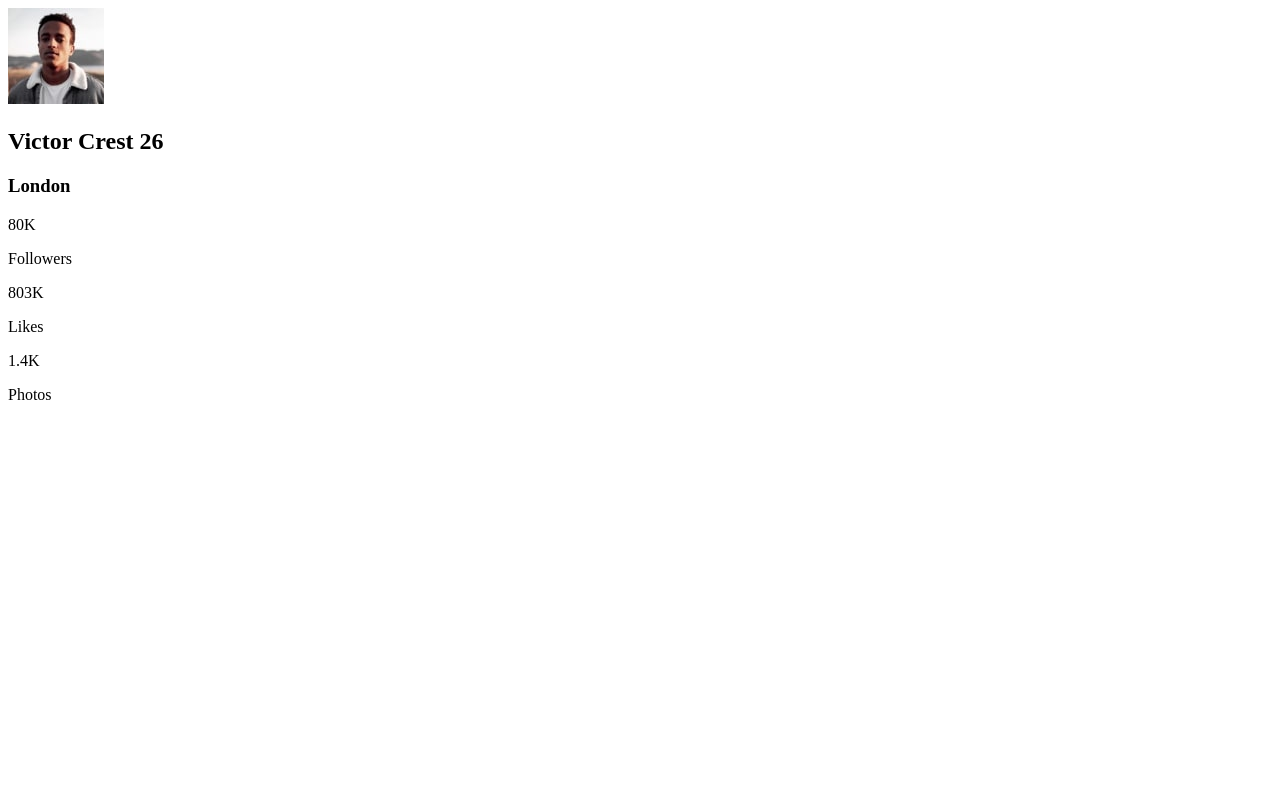
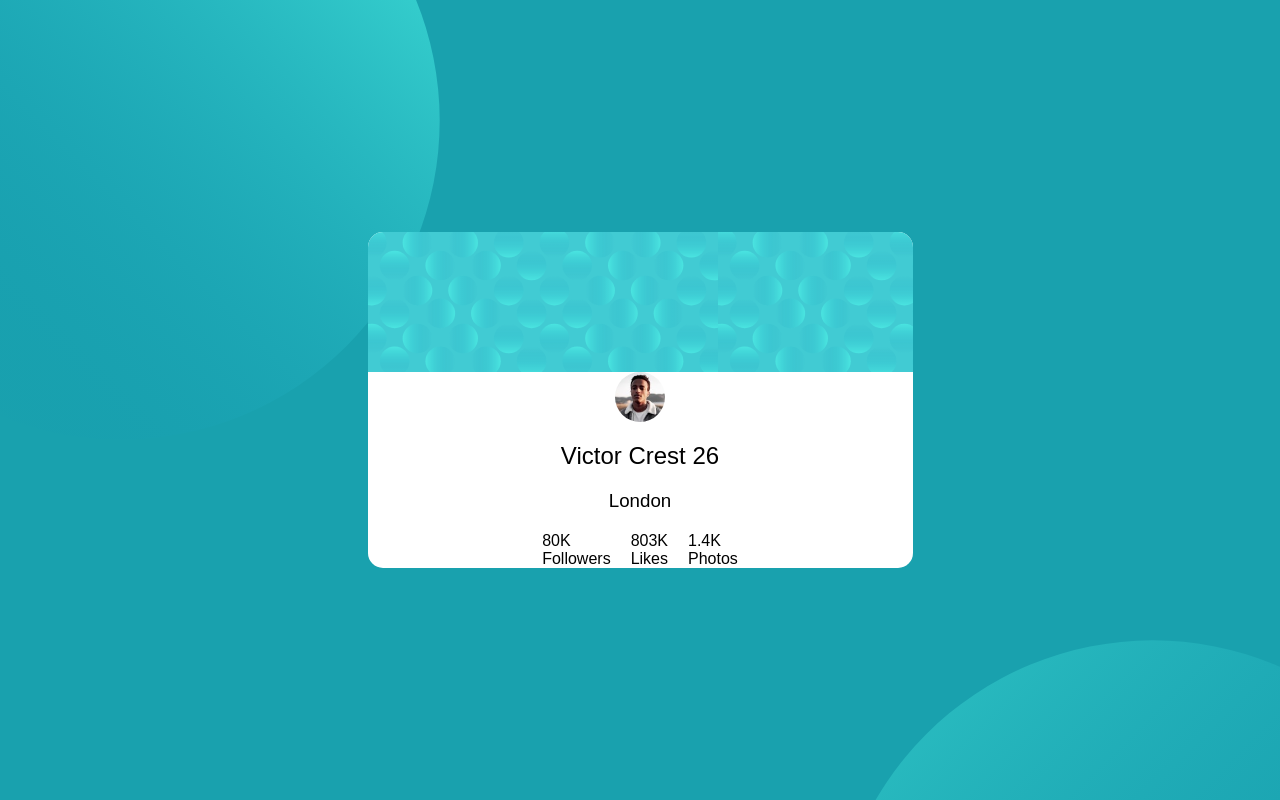
Before and after one commit to MATBMS/profile-card-component, a plain HTML site: page index.html in a window 1280 px wide. Drawn offline with Linux system fonts and the light colour scheme.

Commit message:
add flex layouts

```diff
--- a/index.html
+++ b/index.html
@@ -12,7 +12,8 @@
   <body>
     <main>
       <div class="container">
-        <img src="./images/image-victor.jpg" alt="image profile">
+        <div class="card-header"></div>
+        <div class="profile"><img src="./images/image-victor.jpg" alt="image profile" class="profile-img">
           <h2 class="name">Victor Crest <span class="age">26</span></h2>
           <h3 class="location">London</h3>
           <div class="stats">
@@ -30,6 +31,7 @@
             </div>
           </div>
         </div>
+      </div>
     </main>
   </body>
 
--- a/styles.css
+++ b/styles.css
@@ -0,0 +1,97 @@
+/* == GENERAL == */
+* {
+  margin: 0;
+  padding: 0;
+  box-sizing: border-box;
+}
+
+html,
+body {
+  height: 100%;
+  font-family: Arial, sans-serif;
+}
+
+h1,
+h2,
+h3,
+h4,
+h5,
+h6 {
+  font-weight: normal;
+}
+
+img {
+  max-width: 100%;
+  height: auto;
+  display: block;
+}
+
+ul,
+ol {
+  list-style: none;
+}
+
+a {
+  text-decoration: none;
+  color: inherit;
+}
+
+button {
+  background: none;
+  border: none;
+  cursor: pointer;
+}
+
+/* == TYPOGRAPHY == */
+
+
+/* == LAYOUT == */
+main {
+  display: flex;
+  justify-content: center;
+  align-items: center;
+  height: 100vh;
+  background-image: url(./images/bg-pattern-top.svg), url(./images/bg-pattern-bottom.svg);
+  background-position: -200px -200px, 130% 400%;
+  background-repeat: no-repeat, no-repeat;
+  background-size: 50%, 50%;
+  background-color: #19A1AE;
+}
+
+.container {
+  width: 545px;
+  border-radius: 15px;
+  background-color: #fff;
+}
+
+/* == HEADER == */
+.card-header {
+  height: 140px;
+  background-image: url(./images/bg-pattern-card.svg);
+  border-radius: 15px 15px 0px 0px;
+}
+
+/* == PROFILE == */
+.profile {
+  display: flex;
+  flex-direction: column;
+  justify-content: center;
+  align-items: center;
+  gap: 20px;
+}
+
+/* == PROFILE IMAGE == */
+.profile-img {
+  height: 50px;
+  width: 50px;
+  border-radius: 50%;
+}
+
+/* == STATS == */
+.stats {
+  display: flex;
+  flex-direction: row;
+  justify-content: center;
+  align-items: center;
+  gap: 20px;
+}
```
Lines whose indentation alone changed are shown as unchanged.
